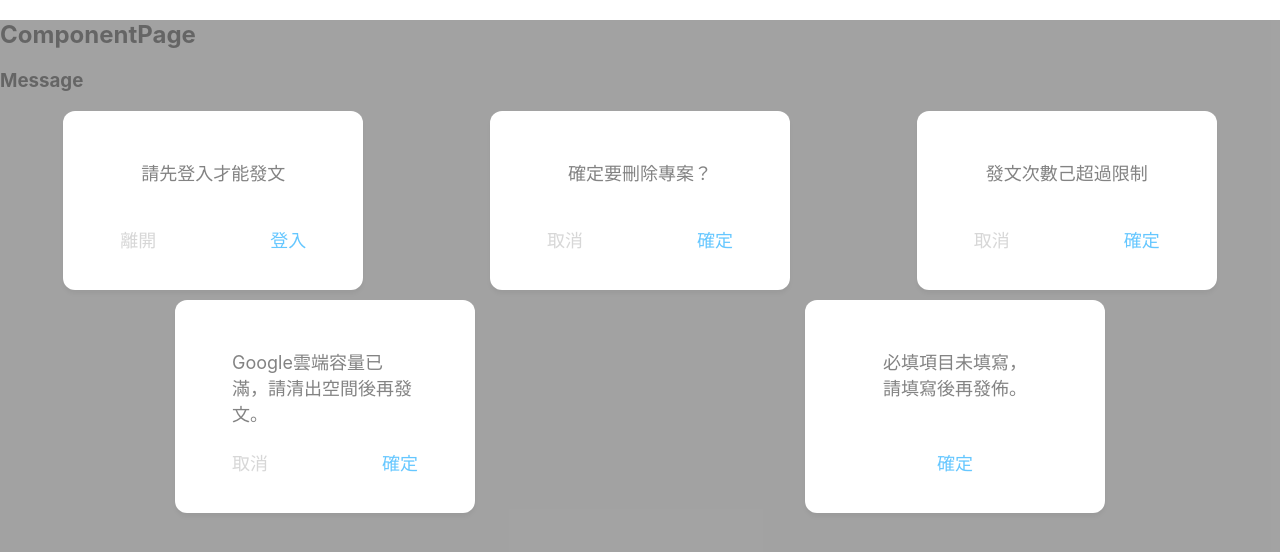
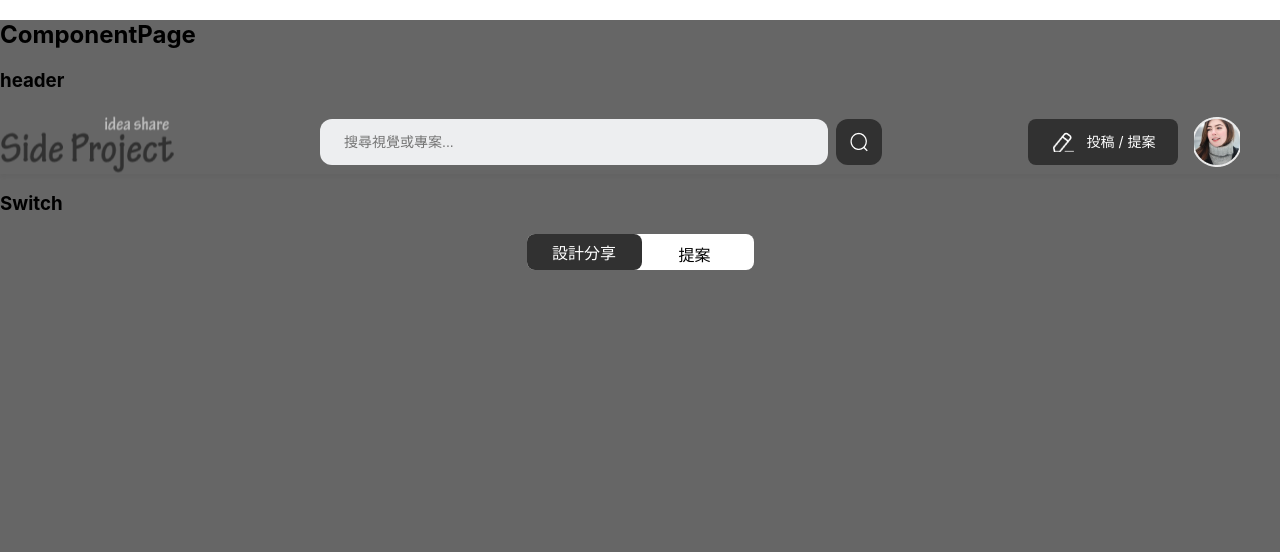
Before and after one commit to sasie59/f2e_blog_case, a React (Create React App) app: page /#/component in a window 1280 px wide. Shown: the top 552 px of the page. Built offline with nearby package versions, Linux system fonts and the light colour scheme.

Commit message:
新建元件 Switch 完成其中一個版型

```diff
--- /dev/null
+++ b/src/components/Switch/index.js
@@ -0,0 +1,10 @@
+import React from 'react'
+import style from './style.module.scss';
+
+export function Switch(props) {
+  return (
+    <div className={style.Switch}>
+      {props.children}
+    </div>
+  )
+}
--- /dev/null
+++ b/src/components/Switch/style.module.scss
@@ -0,0 +1,24 @@
+.Switch {
+  margin: 0 auto;
+  width: 227px;
+  height: 36px;
+  display: flex;
+  background-color: #fff;
+  border-radius: 8px;
+  position: relative;
+  .design {
+    display: flex;
+    justify-content: center;
+    align-items: center;
+    background-color: #313131;
+    color: #fff;
+    width: 115px;
+    border-radius: 8px;
+  }
+  .proposal {
+    position: absolute;
+    right: 43px;
+    top: 8px;
+    align-items: center;
+  }
+}
--- a/src/components/index.js
+++ b/src/components/index.js
@@ -1,3 +1,4 @@
 export * from './Header';
 // export * from './Contribute';
 export * from './Message';
+export * from './Switch';
--- a/src/pages/ComponentPage/index.js
+++ b/src/pages/ComponentPage/index.js
@@ -6,10 +6,16 @@ export const ComponentPage = () => {
   return (
     <div className={style.ComponentPage}>
       <h2>ComponentPage</h2>
-      {/* <h3>header</h3>
-      <Comp.Header /> */}
+      <h3>header</h3>
+      <Comp.Header />
       {/* <h3>Contribute</h3>
       <Comp.Contribute /> */}
+      <h3>Switch</h3>
+      <Comp.Switch>
+        <div className={style.design}>設計分享</div>
+        <div className={style.proposal}>提案</div>
+      </Comp.Switch>
+      {/* <div>
         <h3>Message</h3>
         <div style={{ display: 'flex' }}>
           <Comp.Message>
@@ -73,6 +79,7 @@ export const ComponentPage = () => {
             </div>
           </Comp.Message>
         </div >
+      </div> */}
     </div >
   )
 }
--- a/src/pages/ComponentPage/style.module.scss
+++ b/src/pages/ComponentPage/style.module.scss
@@ -1,6 +1,6 @@
 .ComponentPage {
   background-color: #666;
-  opacity: 0.6;
+  // opacity: 0.6;
   height: 100vh;
   .message {
     position: relative;
@@ -79,4 +79,19 @@
       // bottomn: 37.5px
     }
   }
+  .design {
+    display: flex;
+    justify-content: center;
+    align-items: center;
+    background-color: #313131;
+    color: #fff;
+    width: 115px;
+    border-radius: 8px;
+  }
+  .proposal {
+    position: absolute;
+    right: 43px;
+    top: 8px;
+    align-items: center;
+  }
 }
```
Lines whose indentation alone changed are shown as unchanged.
